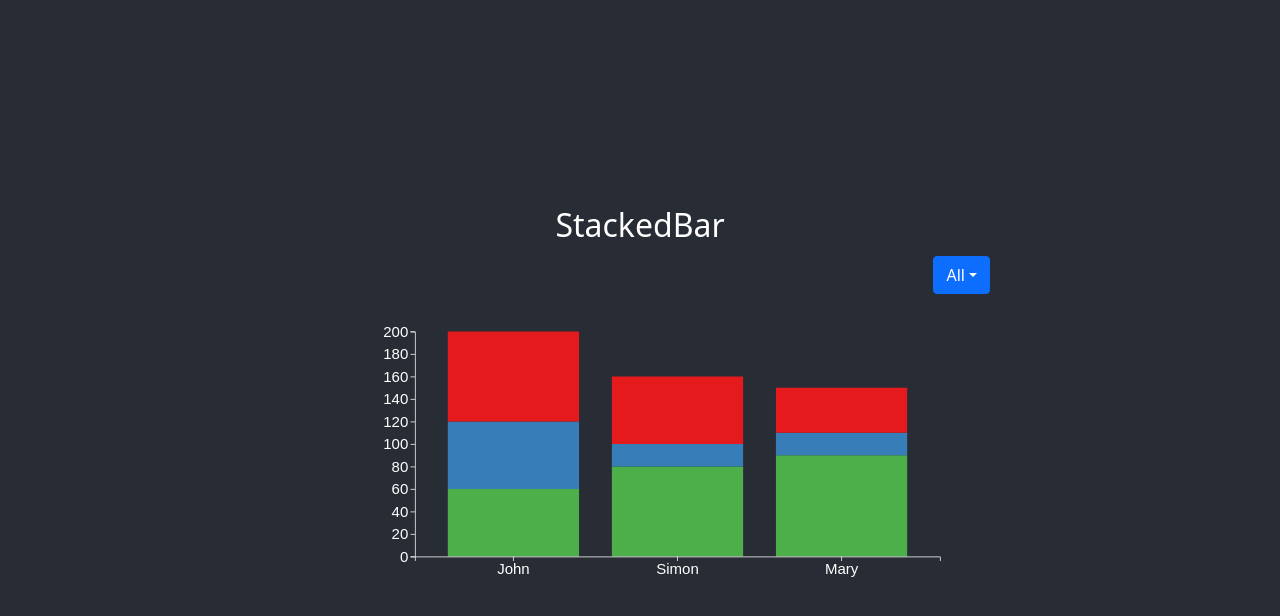
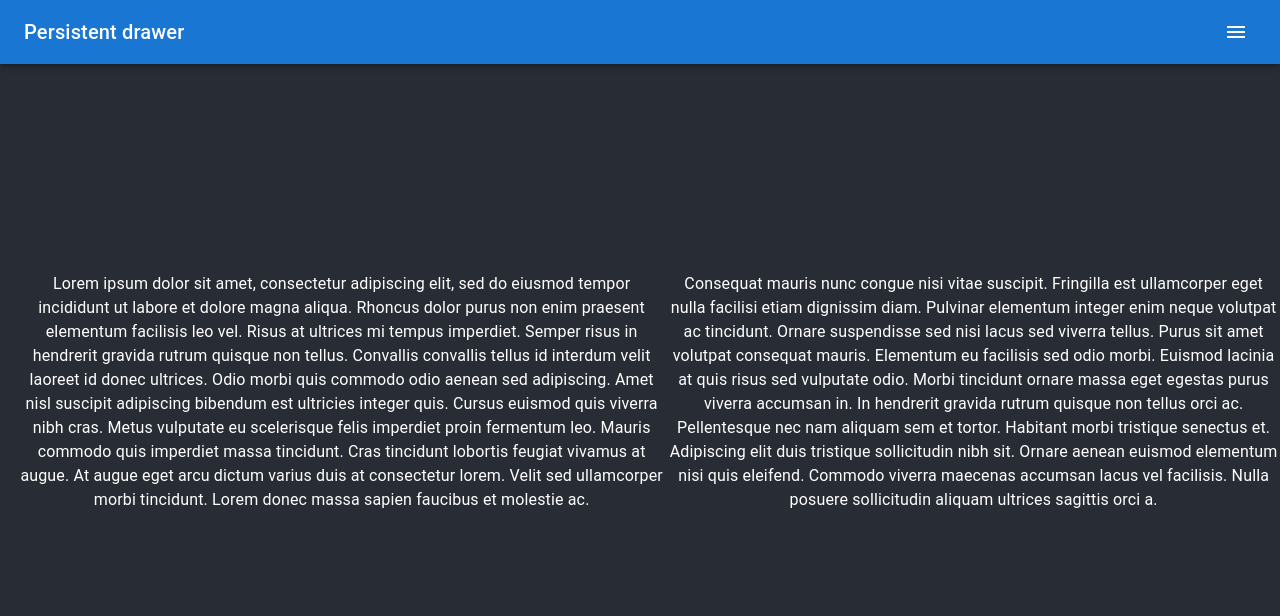
Before and after one commit to emilyelhy/reactd3, a React (Create React App) app: page / in a window 1280 px wide. Shown: the top 616 px of the page. Built offline with nearby package versions, Linux system fonts and the light colour scheme.

Commit message:
Drawer added but not merged

```diff
--- a/package.json
+++ b/package.json
@@ -3,6 +3,10 @@
   "version": "0.1.0",
   "private": true,
   "dependencies": {
+    "@emotion/react": "^11.9.3",
+    "@emotion/styled": "^11.9.3",
+    "@mui/icons-material": "^5.8.4",
+    "@mui/material": "^5.8.4",
     "@testing-library/jest-dom": "^5.16.4",
     "@testing-library/react": "^13.2.0",
     "@testing-library/user-event": "^13.5.0",
--- a/src/App.js
+++ b/src/App.js
@@ -1,11 +1,13 @@
 import StackedBar from './Component/StackedBar';
+import NavDrawer from './Component/Drawer';
 import './App.css';
 
 function App() {
   return (
     <div className="App">
       <header className="App-header">
-        <StackedBar></StackedBar>
+        {/* <StackedBar></StackedBar> */}
+        <NavDrawer></NavDrawer>
       </header>
     </div>
   );
--- /dev/null
+++ b/src/Component/Drawer.js
@@ -0,0 +1,119 @@
+import * as React from 'react';
+import { styled, useTheme } from '@mui/material/styles';
+import Box from '@mui/material/Box';
+import Drawer from '@mui/material/Drawer';
+import CssBaseline from '@mui/material/CssBaseline';
+import Toolbar from '@mui/material/Toolbar';
+import List from '@mui/material/List';
+import Typography from '@mui/material/Typography';
+import Divider from '@mui/material/Divider';
+import IconButton from '@mui/material/IconButton';
+import MenuIcon from '@mui/icons-material/Menu';
+import ChevronLeftIcon from '@mui/icons-material/ChevronLeft';
+import ChevronRightIcon from '@mui/icons-material/ChevronRight';
+import ListItem from '@mui/material/ListItem';
+import ListItemButton from '@mui/material/ListItemButton';
+import ListItemText from '@mui/material/ListItemText';
+import { AppBar } from '@mui/material';
+
+const DRAWERWIDTH = 240;
+
+const DrawerHeader = styled('div')(({ theme }) => ({
+    display: 'flex',
+    alignItems: 'center',
+    padding: theme.spacing(0, 1),
+    // necessary for content to be below app bar
+    ...theme.mixins.toolbar,
+    justifyContent: 'flex-start',
+}));
+
+export default function NavDrawer() {
+    const theme = useTheme();
+    const [open, setOpen] = React.useState(false);
+
+    const handleDrawerOpen = () => {
+        setOpen(true);
+    };
+
+    const handleDrawerClose = () => {
+        setOpen(false);
+    };
+
+    return (
+        <Box sx={{ display: 'flex' }}>
+            <CssBaseline />
+            <AppBar position="fixed" open={open}>
+                <Toolbar style={{ display: 'flex', justifyContent: "space-between" }}>
+                    <Typography variant="h6" component="div">
+                        Persistent drawer
+                    </Typography>
+                    <IconButton
+                        color="inherit"
+                        aria-label="open drawer"
+                        onClick={handleDrawerOpen}
+                        sx={{ ...(open && { display: 'none' }) }}
+                    >
+                        <MenuIcon />
+                    </IconButton>
+                </Toolbar>
+            </AppBar>
+            <Drawer
+                sx={{
+                    width: DRAWERWIDTH,
+                    flexShrink: 0,
+                    '& .MuiDrawer-paper': {
+                        width: DRAWERWIDTH,
+                        boxSizing: 'border-box',
+                    },
+                }}
+                variant="temporary"
+                anchor="right"
+                open={open}
+            >
+                <DrawerHeader>
+                    <IconButton onClick={handleDrawerClose}>
+                        {theme.direction === 'rtl' ? <ChevronLeftIcon /> : <ChevronRightIcon/>}
+                    </IconButton>
+                </DrawerHeader>
+                <Divider />
+                <List>
+                    {["Stacked", "Curve", "Separated"].map((text) => (
+                        <ListItem key={text} disablePadding>
+                            <ListItemButton>
+                                <ListItemText primary={text} />
+                            </ListItemButton>
+                        </ListItem>
+                    ))}
+                </List>
+            </Drawer>
+            <DrawerHeader />
+            <Typography paragraph>
+                Lorem ipsum dolor sit amet, consectetur adipiscing elit, sed do eiusmod
+                tempor incididunt ut labore et dolore magna aliqua. Rhoncus dolor purus non
+                enim praesent elementum facilisis leo vel. Risus at ultrices mi tempus
+                imperdiet. Semper risus in hendrerit gravida rutrum quisque non tellus.
+                Convallis convallis tellus id interdum velit laoreet id donec ultrices.
+                Odio morbi quis commodo odio aenean sed adipiscing. Amet nisl suscipit
+                adipiscing bibendum est ultricies integer quis. Cursus euismod quis viverra
+                nibh cras. Metus vulputate eu scelerisque felis imperdiet proin fermentum
+                leo. Mauris commodo quis imperdiet massa tincidunt. Cras tincidunt lobortis
+                feugiat vivamus at augue. At augue eget arcu dictum varius duis at
+                consectetur lorem. Velit sed ullamcorper morbi tincidunt. Lorem donec massa
+                sapien faucibus et molestie ac.
+            </Typography>
+            <Typography paragraph>
+                Consequat mauris nunc congue nisi vitae suscipit. Fringilla est ullamcorper
+                eget nulla facilisi etiam dignissim diam. Pulvinar elementum integer enim
+                neque volutpat ac tincidunt. Ornare suspendisse sed nisi lacus sed viverra
+                tellus. Purus sit amet volutpat consequat mauris. Elementum eu facilisis
+                sed odio morbi. Euismod lacinia at quis risus sed vulputate odio. Morbi
+                tincidunt ornare massa eget egestas purus viverra accumsan in. In hendrerit
+                gravida rutrum quisque non tellus orci ac. Pellentesque nec nam aliquam sem
+                et tortor. Habitant morbi tristique senectus et. Adipiscing elit duis
+                tristique sollicitudin nibh sit. Ornare aenean euismod elementum nisi quis
+                eleifend. Commodo viverra maecenas accumsan lacus vel facilisis. Nulla
+                posuere sollicitudin aliquam ultrices sagittis orci a.
+            </Typography>
+        </Box>
+    );
+}
--- a/src/Component/StackedBar.js
+++ b/src/Component/StackedBar.js
@@ -112,6 +112,9 @@
 
     const [currPpl, setCurrPpl] = useState("All");
 
+    var line = d3.line(d => d.date, d => d.value)
+    .curve(d3.curveCatmullRom.alpha(0.5));
+
     return (
         <div style={{display: "flex", flexDirection: "column"}}>
             <h2>StackedBar</h2>
```
Also changed, not shown: 1 other file (tests, documents, lock files or other folders).
